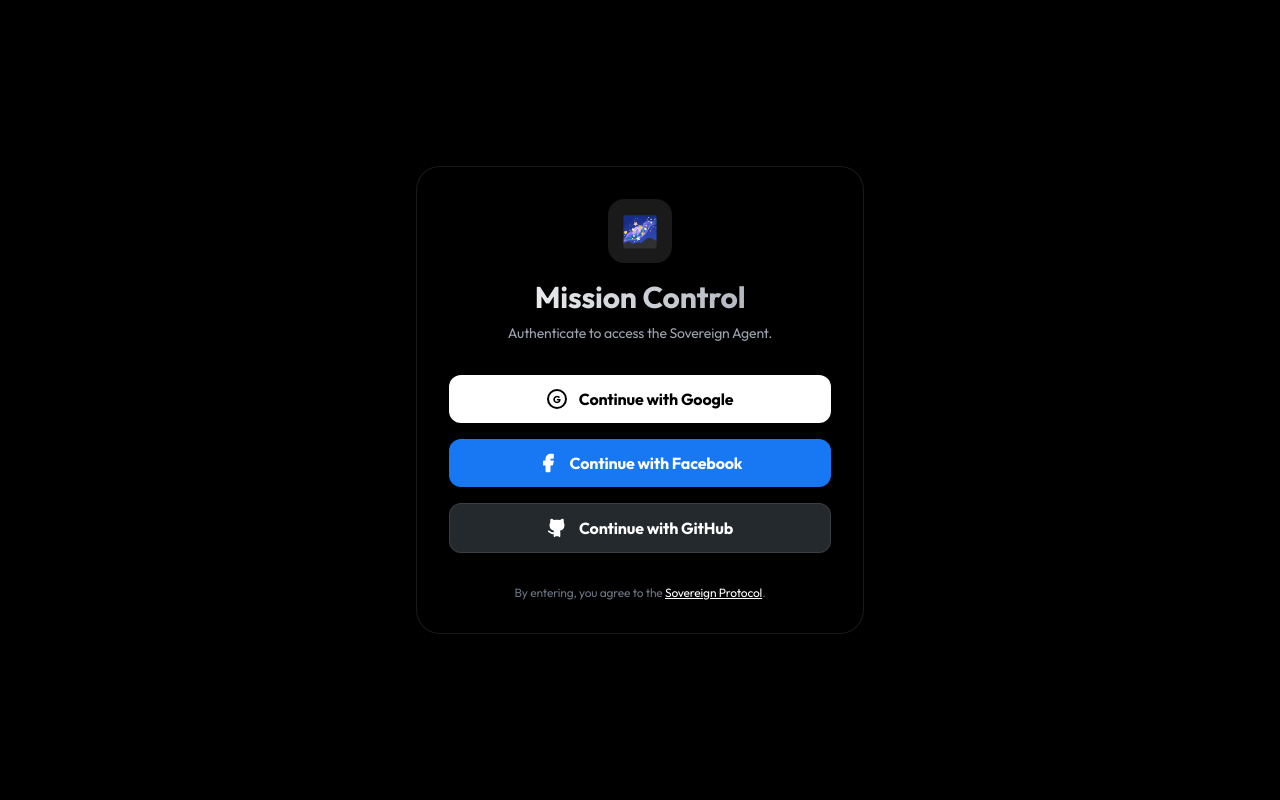
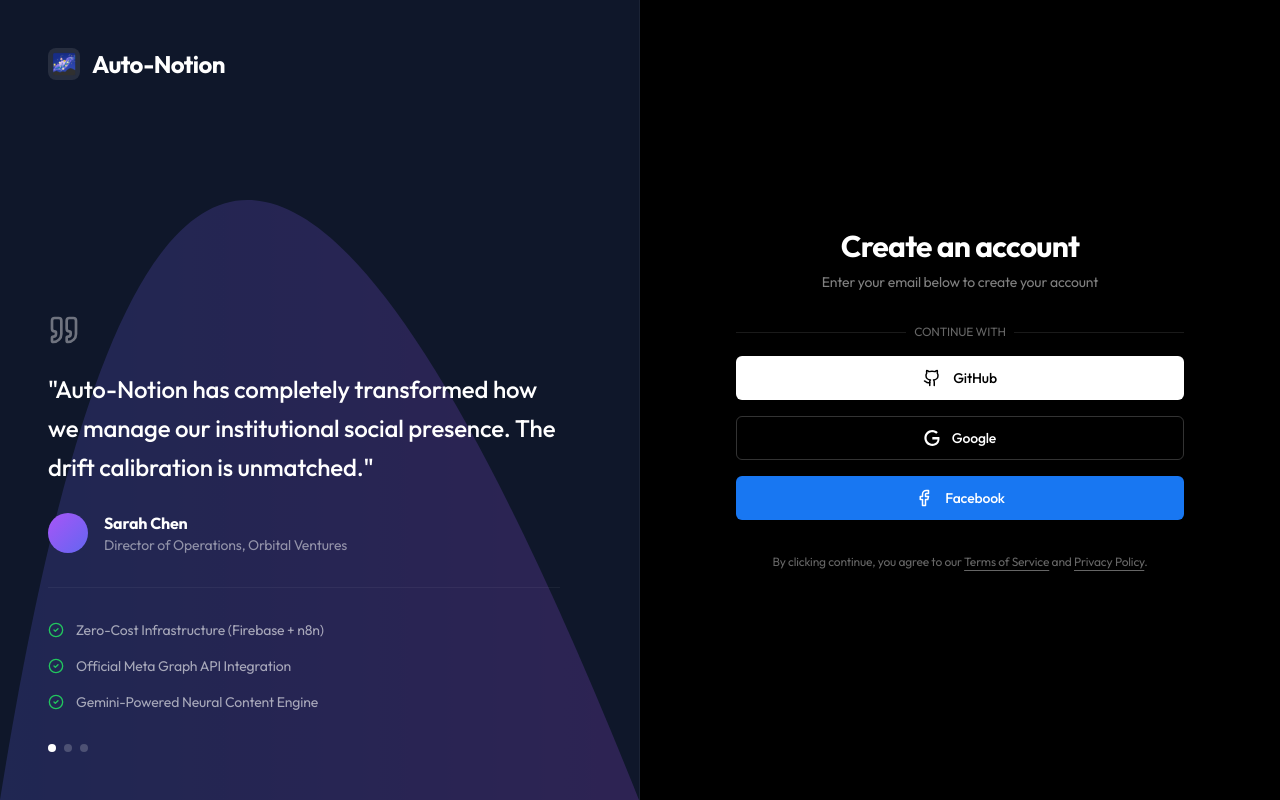
Before and after one commit to opendev-labs/auto-notion, a React (Vite) app in the folder apps/dashboard/: page /auth in a window 1280 px wide. Built offline with nearby package versions, Linux system fonts and the light colour scheme; no server answers.

Commit message:
feat: Saasfly-grade Auth Upgrade & Compliance Pages

```diff
--- a/apps/dashboard/src/App.tsx
+++ b/apps/dashboard/src/App.tsx
@@ -73,6 +73,7 @@
     <Suspense fallback={<LoadingFallback />}>
       <Routes>
         <Route path="/auth" element={!user ? <Login onLoginSuccess={() => { }} /> : <Navigate to="/dashboard" />} />
+        <Route path="/signin" element={!user ? <Login onLoginSuccess={() => { }} /> : <Navigate to="/dashboard" />} />
 
         {/* Compliance Pages (Public) */}
         <Route path="/privacy" element={<div className="min-h-screen bg-black p-8"><PrivacyPolicy /></div>} />
--- a/apps/dashboard/src/components/Login.tsx
+++ b/apps/dashboard/src/components/Login.tsx
@@ -1,8 +1,7 @@
 
 import { useState } from 'react';
-import { motion } from 'framer-motion';
 import { googleProvider, facebookProvider, githubProvider, signInWithProvider } from '../services/firebase';
-import { Github, Facebook } from 'lucide-react'; // Simulating Google icon with Chrome/Globe if generic not avail
+import { Github, Facebook, Quote, CheckCircle2 } from 'lucide-react';
 
 export default function Login({ onLoginSuccess }: { onLoginSuccess: () => void }) {
     const [isLoading, setIsLoading] = useState(false);
@@ -16,69 +15,140 @@
             onLoginSuccess();
         } catch (err: any) {
             console.error(err);
-            setError(`Failed to sign in with ${providerName}. Check console.`);
+            setError(`Failed to sign in with ${providerName}.`);
         } finally {
             setIsLoading(false);
         }
     };
 
     return (
-        <div className="flex flex-col items-center justify-center min-h-screen bg-black text-white p-4">
-            <motion.div
-                initial={{ opacity: 0, y: 20 }}
-                animate={{ opacity: 1, y: 0 }}
-                className="w-full max-w-md glass p-8 rounded-3xl border border-white/10 text-center"
-            >
-                <div className="mb-8">
-                    <div className="w-16 h-16 bg-white/10 rounded-2xl mx-auto flex items-center justify-center mb-4">
-                        <span className="text-3xl">🌌</span>
-                    </div>
-                    <h1 className="text-3xl font-bold bg-clip-text text-transparent bg-gradient-to-r from-white to-gray-400">
-                        Mission Control
-                    </h1>
-                    <p className="text-gray-400 mt-2 text-sm">Authenticate to access the Sovereign Agent.</p>
+        <div className="flex min-h-screen bg-black text-white font-sans selection:bg-institutional-indigo selection:text-white">
+
+            {/* Left Column: Brand & Social Proof (Saasfly Style) */}
+            <div className="hidden lg:flex w-1/2 relative overflow-hidden bg-zen-slate border-r border-white/5 flex-col justify-between p-12">
+
+                {/* Background Pattern */}
+                <div className="absolute inset-0 opacity-20">
+                    <svg className="h-full w-full" viewBox="0 0 100 100" preserveAspectRatio="none">
+                        <path d="M0 100 C 20 0 50 0 100 100 Z" fill="url(#grad1)" />
+                        <defs>
+                            <linearGradient id="grad1" x1="0%" y1="0%" x2="100%" y2="0%">
+                                <stop offset="0%" style={{ stopColor: "#6366f1", stopOpacity: 1 }} />
+                                <stop offset="100%" style={{ stopColor: "#a855f7", stopOpacity: 1 }} />
+                            </linearGradient>
+                        </defs>
+                    </svg>
                 </div>
 
+                <div className="relative z-10">
+                    <div className="flex items-center gap-3 text-2xl font-bold tracking-tight">
+                        <div className="w-8 h-8 rounded-lg bg-white/10 flex items-center justify-center">
+                            <span className="text-xl">🌌</span>
+                        </div>
+                        Auto-Notion
+                    </div>
+                </div>
+
+                <div className="relative z-10 space-y-8 max-w-lg">
+                    <div className="space-y-6">
+                        <Quote className="w-8 h-8 text-white/40" />
+                        <p className="text-2xl font-medium leading-relaxed">
+                            "Auto-Notion has completely transformed how we manage our institutional social presence. The drift calibration is unmatched."
+                        </p>
+                        <div className="flex items-center gap-4">
+                            <div className="w-10 h-10 rounded-full bg-gradient-to-br from-purple-500 to-indigo-500" />
+                            <div>
+                                <div className="font-bold">Sarah Chen</div>
+                                <div className="text-sm text-white/50">Director of Operations, Orbital Ventures</div>
+                            </div>
+                        </div>
+                    </div>
+
+                    <div className="pt-8 border-t border-white/5 space-y-4">
+                        <div className="flex items-center gap-3 text-sm text-white/60">
+                            <CheckCircle2 className="w-4 h-4 text-green-500" />
+                            Zero-Cost Infrastructure (Firebase + n8n)
+                        </div>
+                        <div className="flex items-center gap-3 text-sm text-white/60">
+                            <CheckCircle2 className="w-4 h-4 text-green-500" />
+                            Official Meta Graph API Integration
+                        </div>
+                        <div className="flex items-center gap-3 text-sm text-white/60">
+                            <CheckCircle2 className="w-4 h-4 text-green-500" />
+                            Gemini-Powered Neural Content Engine
+                        </div>
+                    </div>
+
+                    <div className="flex gap-2">
+                        {[1, 2, 3].map(i => (
+                            <div key={i} className={`w-2 h-2 rounded-full ${i === 1 ? 'bg-white' : 'bg-white/20'}`} />
+                        ))}
+                    </div>
+                </div>
+            </div>
+
+            {/* Right Column: Auth Form */}
+            <div className="w-full lg:w-1/2 flex items-center justify-center p-8 lg:p-12 relative">
+                <div className="w-full max-w-md space-y-8">
+                    <div className="text-center space-y-2">
+                        <h1 className="text-3xl font-bold tracking-tight">Create an account</h1>
+                        <p className="text-white/50 text-sm">Enter your email below to create your account</p>
+                    </div>
+
+                    <div className="space-y-4">
                         {error && (
-                    <div className="mb-6 p-3 bg-red-500/10 border border-red-500/20 text-red-400 text-xs rounded-lg">
+                            <div className="p-3 bg-red-500/10 border border-red-500/20 text-red-400 text-xs rounded-lg text-center">
                                 {error}
                             </div>
                         )}
 
-                <div className="space-y-4">
+                        <div className="relative">
+                            <div className="absolute inset-0 flex items-center">
+                                <span className="w-full border-t border-white/10" />
+                            </div>
+                            <div className="relative flex justify-center text-xs uppercase">
+                                <span className="bg-black px-2 text-white/40">Continue with</span>
+                            </div>
+                        </div>
+
+                        <button
+                            disabled={isLoading}
+                            onClick={() => handleLogin(githubProvider, 'GitHub')}
+                            className="w-full h-11 flex items-center justify-center gap-3 bg-white text-black rounded-md font-medium text-sm hover:bg-white/90 transition-all disabled:opacity-50"
+                        >
+                            <Github size={18} />
+                            GitHub
+                        </button>
+
                         <button
                             disabled={isLoading}
                             onClick={() => handleLogin(googleProvider, 'Google')}
-                        className="w-full flex items-center justify-center gap-3 py-3 px-4 bg-white text-black rounded-xl font-bold hover:bg-gray-200 transition-all disabled:opacity-50"
+                            className="w-full h-11 flex items-center justify-center gap-3 bg-transparent border border-white/20 text-white rounded-md font-medium text-sm hover:bg-white/5 transition-all disabled:opacity-50"
                         >
-                        {/* Simple Google Icon Mock */}
-                        <div className="w-5 h-5 rounded-full border-2 border-current flex items-center justify-center text-[10px] font-bold">G</div>
-                        Continue with Google
+                            <svg className="w-4 h-4" viewBox="0 0 24 24">
+                                <path fill="currentColor" d="M12.48 10.92v3.28h7.84c-.24 1.84-.853 3.187-1.787 4.133-1.147 1.147-2.933 2.4-6.053 2.4-4.827 0-8.6-3.893-8.6-8.72s3.773-8.72 8.6-8.72c2.6 0 4.507 1.027 5.907 2.347l2.307-2.307C18.747 1.44 16.133 0 12.48 0 5.867 0 .533 5.333.533 12S5.867 24 12.48 24c3.44 0 6.013-1.133 8.053-3.24 2.08-2.16 2.72-5.333 2.72-8.08 0-.813-.093-1.587-.2-2.28h-10.57z" />
+                            </svg>
+                            Google
                         </button>
 
                         <button
                             disabled={isLoading}
                             onClick={() => handleLogin(facebookProvider, 'Facebook')}
-                        className="w-full flex items-center justify-center gap-3 py-3 px-4 bg-[#1877F2] text-white rounded-xl font-bold hover:bg-[#1864D9] transition-all disabled:opacity-50"
+                            className="w-full h-11 flex items-center justify-center gap-3 bg-[#1877F2] text-white rounded-md font-medium text-sm hover:bg-[#1864D9] transition-all disabled:opacity-50"
                         >
-                        <Facebook size={20} className="fill-current" />
-                        Continue with Facebook
-                    </button>
-
-                    <button
-                        disabled={isLoading}
-                        onClick={() => handleLogin(githubProvider, 'GitHub')}
-                        className="w-full flex items-center justify-center gap-3 py-3 px-4 bg-[#24292e] border border-white/10 text-white rounded-xl font-bold hover:bg-[#2f363d] transition-all disabled:opacity-50"
-                    >
-                        <Github size={20} className="fill-current" />
-                        Continue with GitHub
+                            <Facebook size={18} />
+                            Facebook
                         </button>
                     </div>
 
-                <div className="mt-8 text-xs text-gray-500">
-                    By entering, you agree to the <span className="text-white underline cursor-pointer">Sovereign Protocol</span>.
+                    <p className="px-8 text-center text-xs text-white/40 leading-relaxed">
+                        By clicking continue, you agree to our{' '}
+                        <a href="/terms" className="underline underline-offset-4 hover:text-white">Terms of Service</a>{' '}
+                        and{' '}
+                        <a href="/privacy" className="underline underline-offset-4 hover:text-white">Privacy Policy</a>.
+                    </p>
                 </div>
-            </motion.div>
+            </div>
         </div>
     );
 }
```
Also changed, not shown: 22 other files (tests, documents, lock files or other folders). Lines whose indentation alone changed are shown as unchanged.
